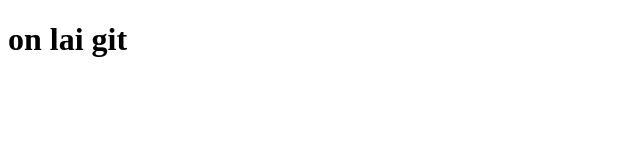
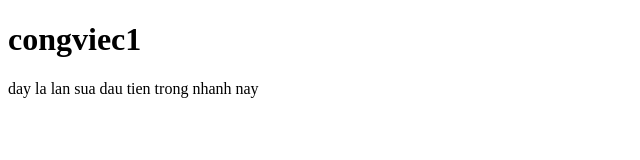
Before and after one commit to vnadam/duan5, a plain HTML site: page index.html in a window 1280 px wide. Shown: the whole page, without its empty margins (0-640 px from the left). Drawn offline with Linux system fonts and the light colour scheme.

Commit message:
sua chi nhanh

```diff
--- a/index.html
+++ b/index.html
@@ -6,6 +6,7 @@
     <title>duan5</title>
   </head>
   <body>
-    <h1>on lai git</h1>
+    <h1>congviec1</h1>
+    <p>day la lan sua dau tien trong nhanh nay</p>
   </body>
 </html>
```
